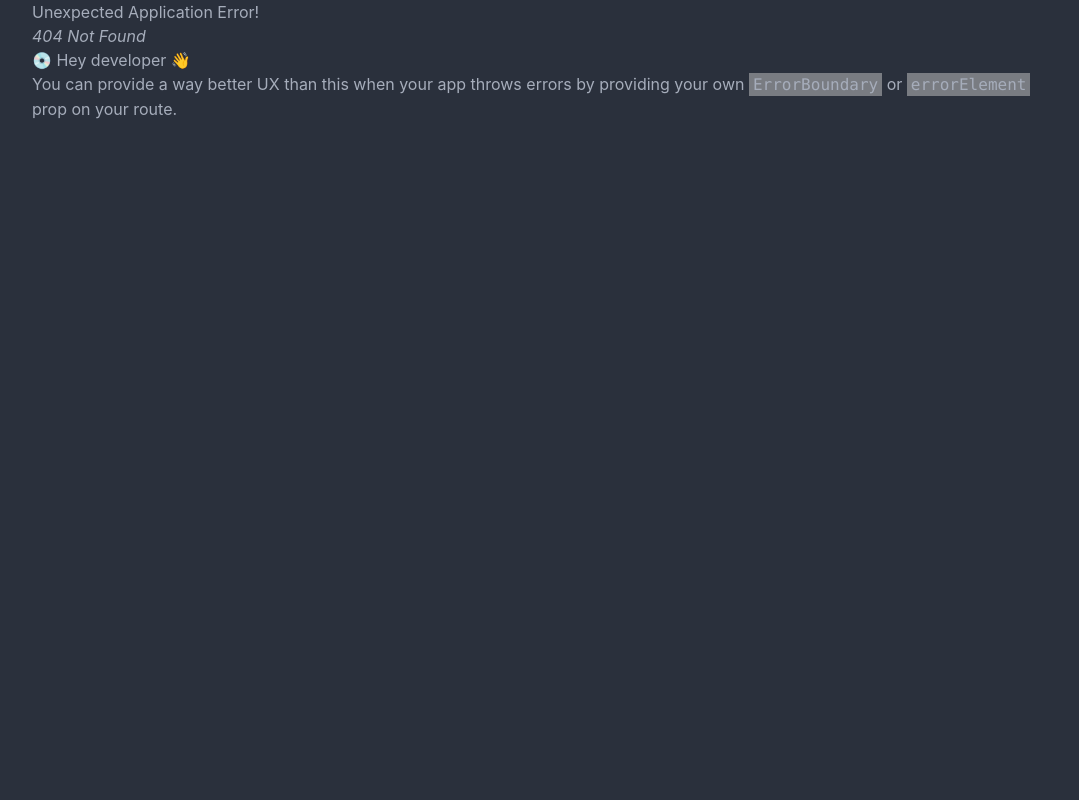
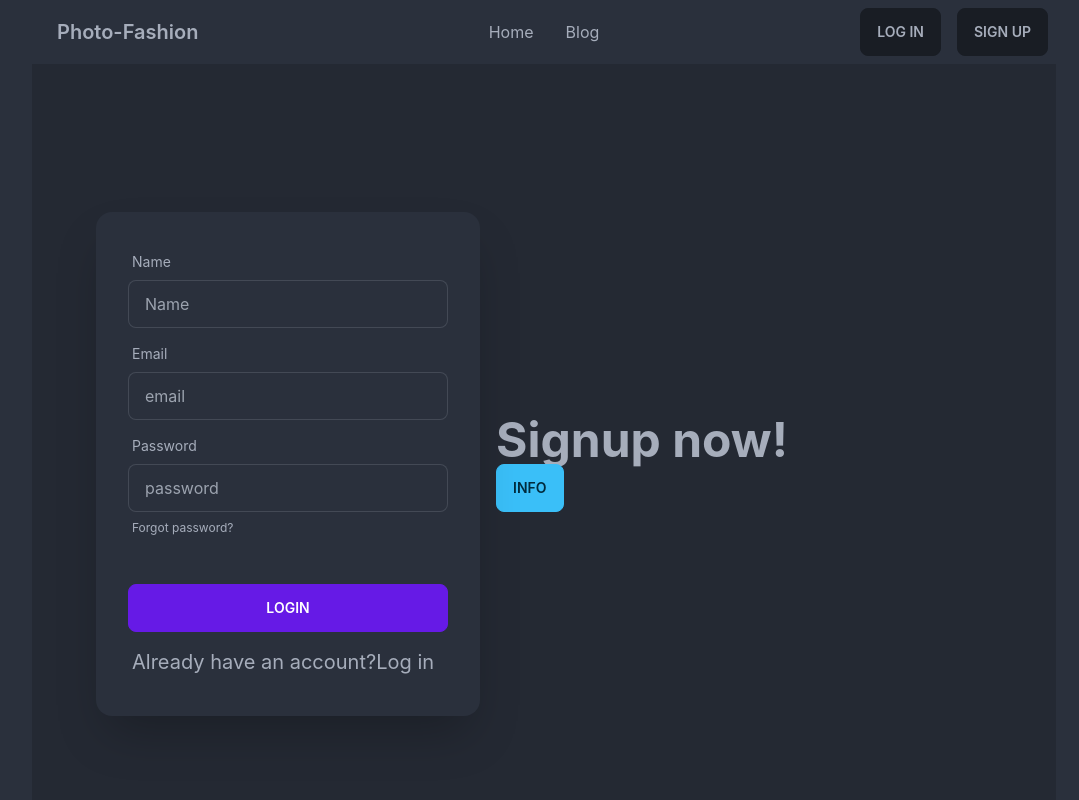
Before and after one commit to Baidyanath-k/photo-fashion-react-client, a React (Create React App) app: page /Signup in a window 1280 px wide. Before the commit this address had no page. Shown: the top 800 px of the page, without its empty margins (96-1175 px from the left). Built offline with nearby package versions, Linux system fonts and the light colour scheme.

Commit message:
crate login and signup

```diff
--- a/package.json
+++ b/package.json
@@ -7,6 +7,7 @@
     "@testing-library/react": "^13.4.0",
     "@testing-library/user-event": "^13.5.0",
     "daisyui": "^2.38.1",
+    "firebase": "^9.13.0",
     "react": "^18.2.0",
     "react-dom": "^18.2.0",
     "react-icons": "^4.6.0",
--- /dev/null
+++ b/src/Context/AuthProvider/AuthProvider.js
@@ -0,0 +1,38 @@
+import React, { createContext, useState } from 'react';
+import { createUserWithEmailAndPassword, getAuth, signInWithEmailAndPassword } from "firebase/auth";
+import app from '../../firebase/firebase.config';
+
+
+export const AuthContext=createContext();
+const auth=getAuth(app)
+const AuthProvider = ({children}) => {
+
+    const [user,setUser]=useState();
+
+    // createUserWithEmailAndPassword
+    const createUser=(email,password)=>{
+        return createUserWithEmailAndPassword(auth,email,password)
+    }
+
+    // signInWithEmailAndPassword
+    const login=(email,password)=>{
+        return signInWithEmailAndPassword(auth,email,password)
+    }
+
+
+
+    const authInfo={
+        user,
+        createUser,
+        login
+    }
+
+
+    return (
+        <AuthContext.Provider value={authInfo}>
+            {children}
+        </AuthContext.Provider>
+    );
+};
+
+export default AuthProvider;
--- a/src/Pages/Home/CarouselItem/CarouselItem.js
+++ b/src/Pages/Home/CarouselItem/CarouselItem.js
@@ -1,7 +1,6 @@
 import React from 'react';
 
 const CarouselItem = ({data}) => {
-    console.log(data)
     const{id,image,next,prev}=data;
     return (
         <div id={`slide${id}`} className="carousel-item relative w-full h-full">
--- /dev/null
+++ b/src/Pages/Login/Login.js
@@ -0,0 +1,87 @@
+import React, {useContext, useState} from 'react';
+import {Link} from 'react-router-dom';
+import {AuthContext} from '../../Context/AuthProvider/AuthProvider';
+
+const Login = () => {
+    const {login} = useContext(AuthContext);
+    const [success,
+        setSuccess] = useState(false);
+    const [unsuccess,
+        setUnsuccess] = useState(false);
+
+    const handleLogin = (event) => {
+        event.preventDefault();
+        const form = event.target;
+        const email = form.email.value;
+        const password = form.password.value;
+
+        login(email, password).then(result => {
+            const user = result.user;
+            setSuccess(true)
+            setUnsuccess(false);
+            form.reset();
+            console.log(user)
+        }).catch(error => {
+            console.error(error);
+            setUnsuccess(true);
+            setSuccess(false);
+        })
+    }
+    return (
+        <div className="hero min-h-screen bg-base-200">
+            <div className="hero-content w-full flex-col lg:flex-row-reverse">
+                <div className="text-center lg:text-left w-1/2">
+                    <h1 className="text-5xl font-bold">Login now!</h1>
+
+                </div>
+                <div className="card flex-shrink-0 w-1/2 max-w-sm shadow-2xl bg-base-100">
+                    <form onSubmit={handleLogin} className="card-body">
+                        <div className="form-control">
+                            <label className="label">
+                                <span className="label-text">Email</span>
+                            </label>
+                            <input
+                                type="email"
+                                name='email'
+                                placeholder="email"
+                                className="input input-bordered"/>
+                        </div>
+                        <div className="form-control">
+                            <label className="label">
+                                <span className="label-text">Password</span>
+                            </label>
+                            <input
+                                type="password"
+                                name='password'
+                                placeholder="password"
+                                className="input input-bordered"/>
+                            <label className="label">
+                                <Link href="#" className="label-text-alt link link-hover">Forgot password?</Link>
+                            </label>
+                        </div>
+                        <span>
+                            {
+                                success && <span className='text-lime-700 font-bold text-xl'>User Login Success</span>
+                            }
+                            {
+                                unsuccess && <span className='text-red-700 font-bold text-xl'>User Login Unsuccess</span>
+                            }
+                        </span>
+
+                        <div className="form-control mt-6">
+                            <input className="btn btn-primary" type="submit" value="Login"/>
+                        </div>
+
+                        <label className="label">
+                            <span className="label-text-alt text-xl">Don't have an account?
+                                <Link to="/Signup" className='link link-hover'>Sign Up</Link>
+                            </span>
+                        </label>
+                    </form>
+                </div>
+            </div>
+        </div>
+    );
+};
+
+export default Login;
--- a/src/Pages/Shared/Headers/Headers.js
+++ b/src/Pages/Shared/Headers/Headers.js
@@ -1,7 +1,9 @@
-import React from 'react';
+
 import { Link } from 'react-router-dom';
 
+
 const Headers = () => {
+
     return (
         <div className="navbar bg-base-100">
             <div className="navbar-start">
@@ -35,7 +37,7 @@ const Headers = () => {
             <div className="navbar-center hidden lg:flex">
                 <ul className="menu menu-horizontal p-0">
                     <li>
-                        <Link>Home</Link>
+                        <Link to='/'>Home</Link>
                     </li>
 
                     <li>
@@ -45,10 +47,10 @@ const Headers = () => {
             </div>
             <div className="navbar-end">
                 <button className="btn mr-4">
-                    <Link>Sign In</Link>
+                    <Link to='/Login'>Log In</Link>
                 </button>
                 <button className="btn">
-                    <Link>Sign Up</Link>
+                    <Link to="/Signup">Sign Up</Link>
                 </button>
             </div>
         </div>
--- /dev/null
+++ b/src/Pages/Signup/Signup.js
@@ -0,0 +1,99 @@
+import React, {useContext, useState} from 'react';
+import {Link} from 'react-router-dom';
+import {AuthContext} from '../../Context/AuthProvider/AuthProvider';
+
+const Signup = () => {
+    const {createUser} = useContext(AuthContext);
+    const [success,
+        setSuccess] = useState(false);
+    const [unsuccess,
+        setUnsuccess] = useState(false);
+    const handleCreateUser = (event) => {
+        event.preventDefault();
+        const form = event.target;
+        const name = form.name.value;
+        const email = form.email.value;
+        const password = form.password.value;
+        console.log(name, email, password)
+
+        createUser(email, password).then(result => {
+            const user = result.user;
+            setSuccess(true);
+            setUnsuccess(false);
+            form.reset();
+            console.log(user)
+        }).catch(error => {
+            setSuccess(false);
+            setUnsuccess(true);
+            console.error(error);
+        })
+    }
+    return (
+        <div className="hero min-h-screen bg-base-200">
+            <div className="hero-content w-full flex-col lg:flex-row-reverse">
+                <div className="text-center lg:text-left w-1/2">
+                    <h1 className="text-5xl font-bold">Signup now!</h1>
+                    <button className="btn btn-info">Info</button>
+                </div>
+                <div className="card flex-shrink-0 w-1/2 max-w-sm shadow-2xl bg-base-100">
+                    <form onSubmit={handleCreateUser} className="card-body">
+                        <div className="form-control">
+                            <label className="label">
+                                <span className="label-text">Name</span>
+                            </label>
+                            <input
+                                type="text"
+                                name='name'
+                                placeholder="Name"
+                                className="input input-bordered"/>
+                        </div>
+
+                        <div className="form-control">
+                            <label className="label">
+                                <span className="label-text">Email</span>
+                            </label>
+                            <input
+                                type="email"
+                                name='email'
+                                placeholder="email"
+                                className="input input-bordered"/>
+                        </div>
+
+                        <div className="form-control">
+                            <label className="label">
+                                <span className="label-text">Password</span>
+                            </label>
+                            <input
+                                type="password"
+                                name='password'
+                                placeholder="password"
+                                className="input input-bordered"/>
+                            <label className="label">
+                                <Link href="#" className="label-text-alt link link-hover">Forgot password?</Link>
+                            </label>
+                        </div>
+
+                        <span>
+                            {success && <span className='text-lime-700 font-bold text-xl'>Signup Success</span>
+}
+                            {unsuccess && <span className='text-red-700 font-bold text-xl'>Signup Unsuccess</span>
+}
+                        </span>
+
+                        <div className="form-control mt-6">
+                            <input className="btn btn-primary" type="submit" value="Login"/>
+                        </div>
+
+                        <label className="label">
+                            <span className="label-text-alt text-xl">Already have an account?
+                                <Link to="/Login" className='link link-hover'>Log in</Link>
+                            </span>
+                        </label>
+                    </form>
+                </div>
+            </div>
+        </div>
+    );
+};
+
+export default Signup;
--- /dev/null
+++ b/src/firebase/firebase.config.js
@@ -0,0 +1,18 @@
+// Import the functions you need from the SDKs you need
+import { initializeApp } from "firebase/app";
+// TODO: Add SDKs for Firebase products that you want to use
+// https://firebase.google.com/docs/web/setup#available-libraries
+
+// Your web app's Firebase configuration
+const firebaseConfig = {
+  apiKey: "AIzaSyDOLuB1_QJ0DOQGzrel1kI81gd9dz6n-6o",
+  authDomain: "photography-ce4c9.firebaseapp.com",
+  projectId: "photography-ce4c9",
+  storageBucket: "photography-ce4c9.appspot.com",
+  messagingSenderId: "17351630623",
+  appId: "1:17351630623:web:ba73ee226b320f3fc01a2a"
+};
+
+// Initialize Firebase
+const app = initializeApp(firebaseConfig);
+export default app;
--- a/src/index.js
+++ b/src/index.js
@@ -3,15 +3,19 @@ import ReactDOM from 'react-dom/client';
 import './index.css';
 import App from './App';
 import reportWebVitals from './reportWebVitals';
+import AuthProvider from './Context/AuthProvider/AuthProvider';
 
 const root = ReactDOM.createRoot(document.getElementById('root'));
 root.render(
-  <React.StrictMode>
-    <App />
-  </React.StrictMode>
+    <React.StrictMode>
+        <AuthProvider>
+            <App/>
+        </AuthProvider>
+
+    </React.StrictMode>
 );
 
-// If you want to start measuring performance in your app, pass a function
-// to log results (for example: reportWebVitals(console.log))
-// or send to an analytics endpoint. Learn more: https://bit.ly/CRA-vitals
+// If you want to start measuring performance in your app, pass a function to
+// log results (for example: reportWebVitals(console.log)) or send to an
+// analytics endpoint. Learn more: https://bit.ly/CRA-vitals
 reportWebVitals();
```
Also changed, not shown: src/Routes/Routes.js (+10 -0 lines), 1 other file (tests, documents, lock files or other folders).
